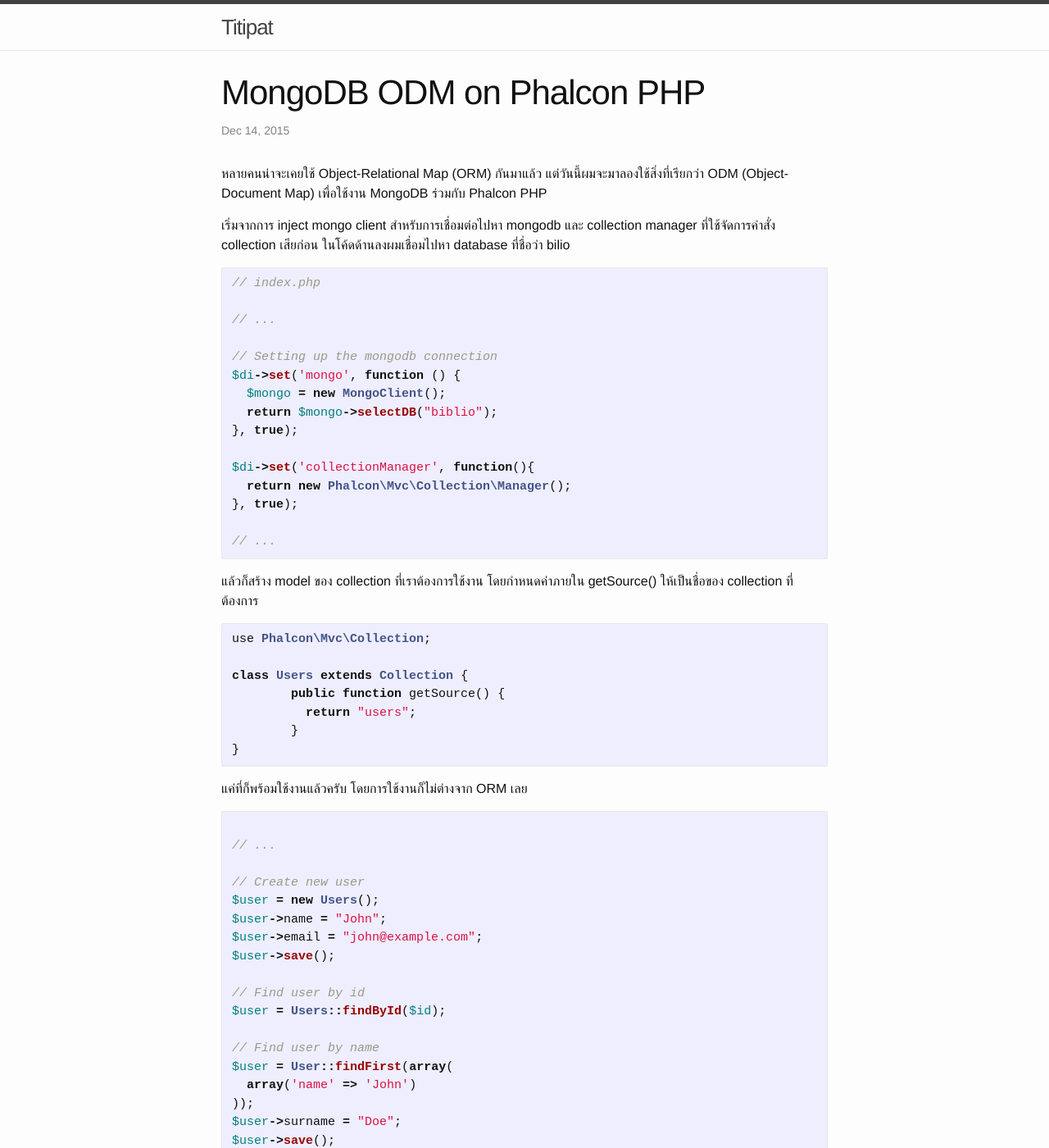
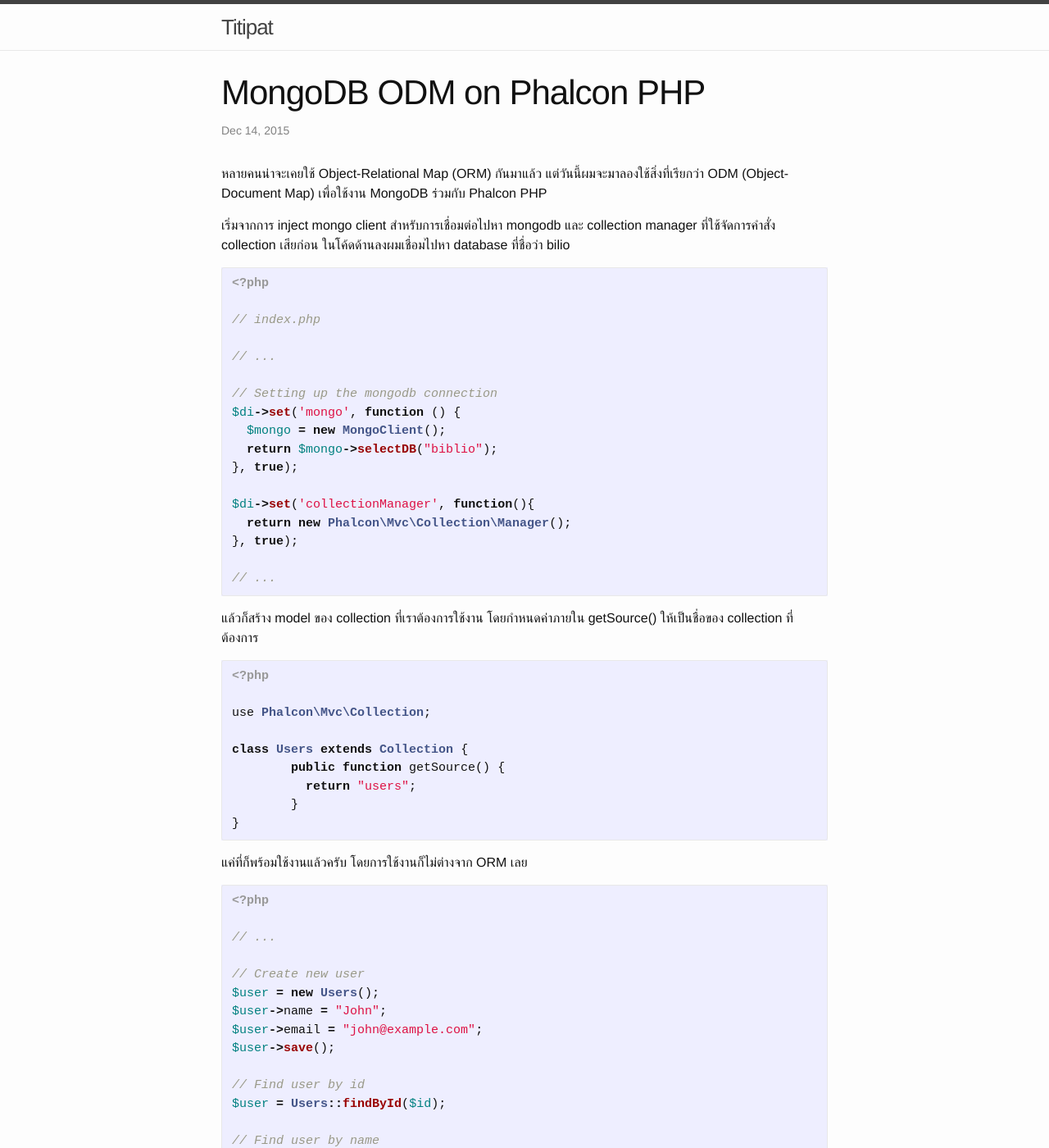
Before and after one commit to titipat/titipat.github.io, a Jekyll site: the page built from _posts/2015-12-14-mongodb-on-phalcon-php.markdown, in a window 1280 px wide and 1400 px high. Shown: the whole window at 82% size. Built offline with Jekyll 4.4.1, drawn with Linux system fonts in a browser that asks for light colours.

Commit message:
update _posts/2015-12-14-mongodb-on-phalcon-php.markdown

````diff
--- a/_posts/2015-12-14-mongodb-on-phalcon-php.markdown
+++ b/_posts/2015-12-14-mongodb-on-phalcon-php.markdown
@@ -7,7 +7,9 @@
 
 เริ่มจากการ inject mongo client สำหรับการเชื่อมต่อไปหา mongodb และ collection manager ที่ใช้จัดการคำสั่ง collection เสียก่อน ในโค้ดด้านลงผมเชื่อมไปหา database ที่ชื่อว่า bilio
 
-~~~ php
+``` php
+<?php
+
 // index.php
 
 // ...
@@ -23,11 +25,13 @@
 }, true);
 
 // ...
-~~~
+```
 
 แล้วก็สร้าง model ของ collection ที่เราต้องการใช้งาน โดยกำหนดค่าภายใน getSource() ให้เป็นชื่อของ collection ที่ต้องการ
 
-~~~ php
+``` php
+<?php
+
 use Phalcon\Mvc\Collection;
 
 class Users extends Collection {
@@ -35,11 +39,12 @@
 	  return "users";
 	}
 }
-~~~
+```
 
 แค่ที่ก็พร้อมใช้งานแล้วครับ โดยการใช้งานก็ไม่ต่างจาก ORM เลย
 
-~~~ php
+``` php
+<?php
 
 // ...
 
@@ -61,6 +66,6 @@
 
 // ...
 
-~~~
+```
 
 Reference: [ODM (Object-Document Mapper)¶](https://docs.phalconphp.com/en/latest/reference/odm.html)
````
